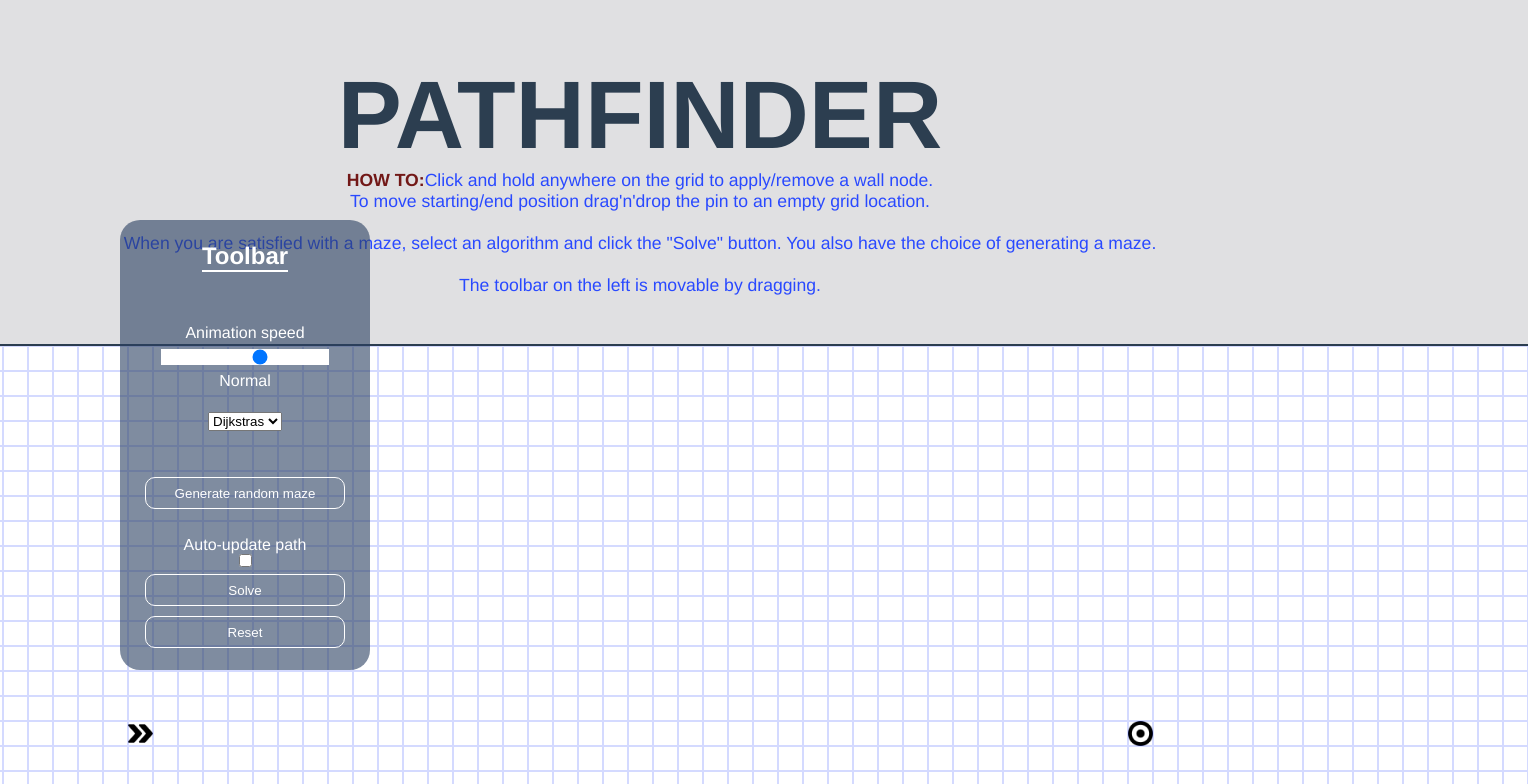
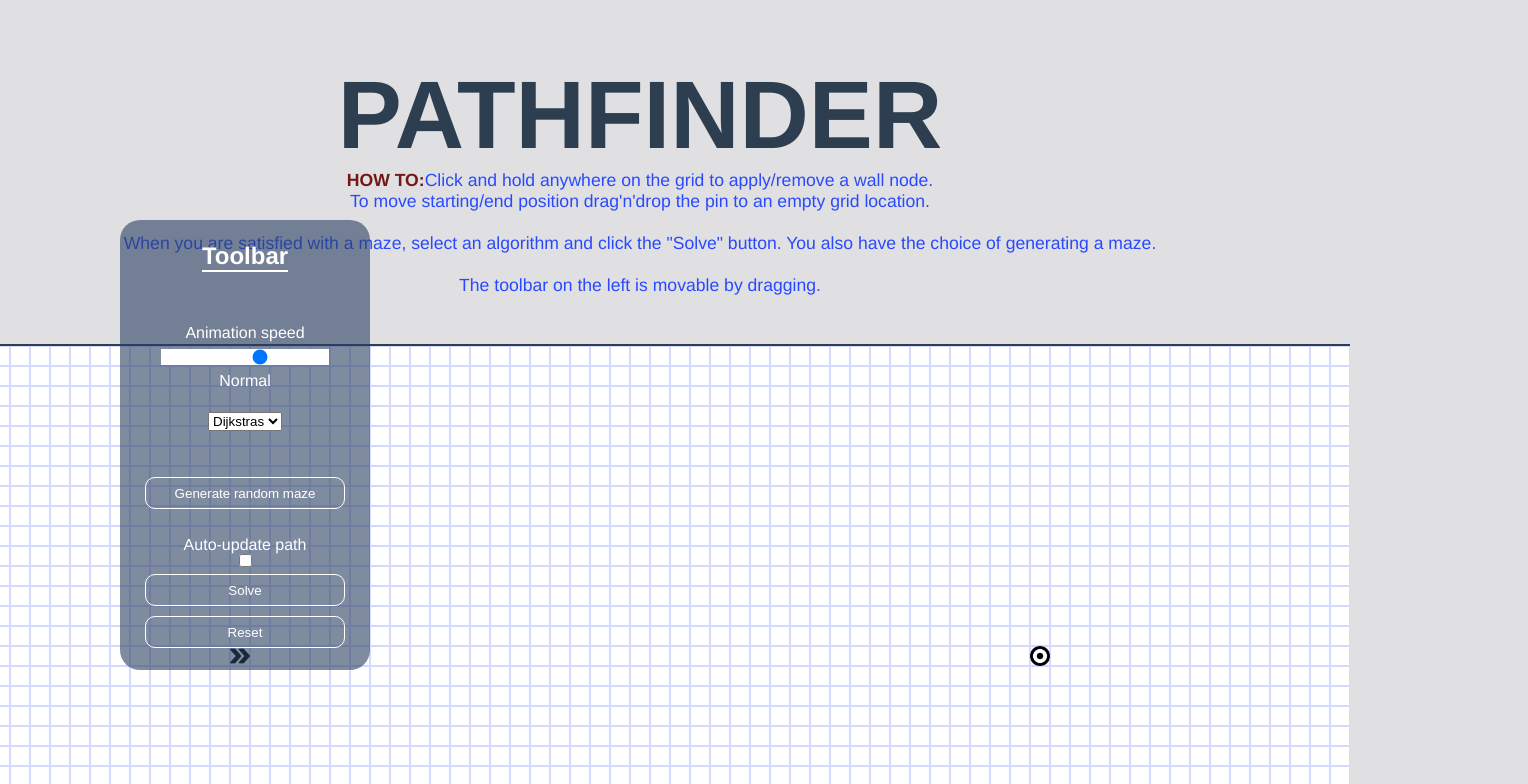
Before and after one commit to ShikakaQuelor/pathfinding, a Vue app: page / in a window 1280 px wide. Shown: the top 784 px of the page, 1528 px wide, since content can reach past the window. Built offline with nearby package versions, Linux system fonts and the light colour scheme.

Commit message:
Slight css fix for laptops

```diff
--- a/src/components/Node.vue
+++ b/src/components/Node.vue
@@ -126,4 +126,10 @@ export default {
     background-color: #21d4d4;
   }
 }
+@media only screen and (max-width: 1800px) {
+  .node {
+    width: 20px;
+    height: 20px;
+  }
+}
 </style>>
--- a/src/components/PathfindingVisualizer.vue
+++ b/src/components/PathfindingVisualizer.vue
@@ -303,4 +303,9 @@ const createNode = (row, col) => {
     color: #721817;
   }
 }
+@media only screen and (max-width: 1800px) {
+  .grid {
+    width: 1420px;
+  }
+}
 </style>
```
